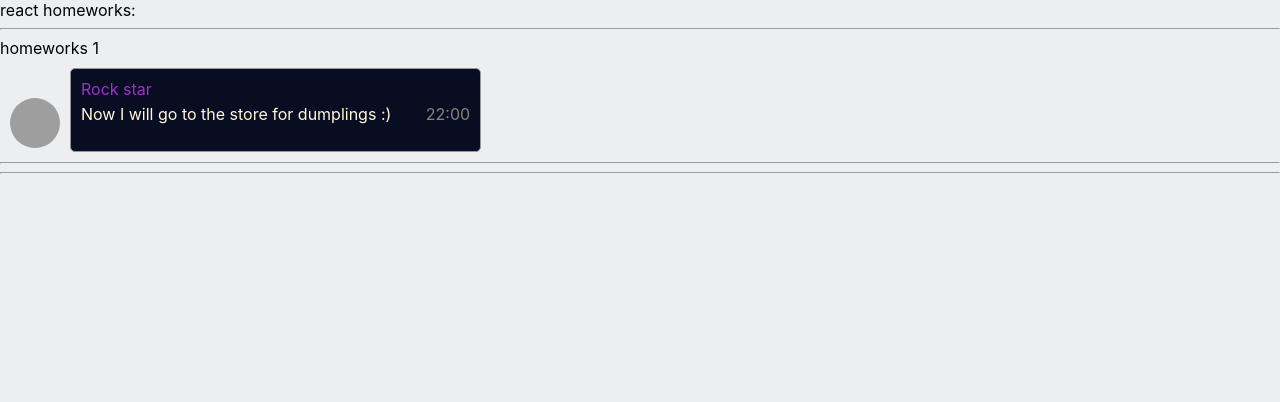
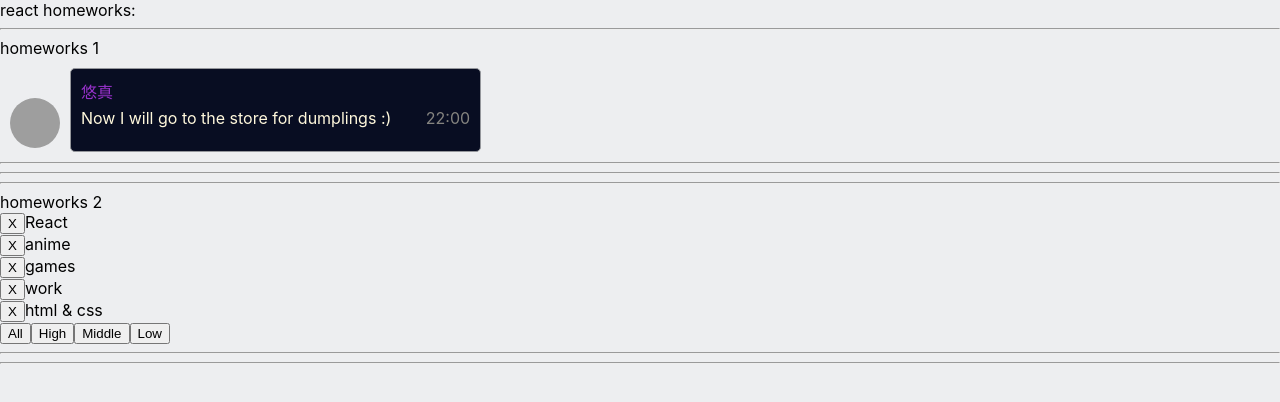
Before and after one commit to Aleksandr-mvp/homeworks, a React (Create React App) app: page / in a window 1280 px wide. Shown: the top 402 px of the page. Built offline with nearby package versions, Linux system fonts and the light colour scheme; grey boxes are pictures that could not be loaded.

Commit message:
added tasks

```diff
--- a/src/p1-main/m1-ui/u1-app/App.tsx
+++ b/src/p1-main/m1-ui/u1-app/App.tsx
@@ -1,13 +1,14 @@
 import React from 'react'
 import s from './App.module.css'
 import HW1 from '../../../p2-homeworks/h1/HW1'
+import HW2 from "../../../p2-homeworks/h2/HW2";
 
 function App() {
     return (
         <div className={s.App}>
             <div>react homeworks:</div>
             <HW1/>
-            {/*<HW2/>*/}
+            <HW2/>
             {/*<HW3/>*/}
             {/*<HW4/>*/}
             {/*<HW5/>*/}
--- a/src/p2-homeworks/h1/HW1.tsx
+++ b/src/p2-homeworks/h1/HW1.tsx
@@ -3,7 +3,7 @@ import Message from "./Message";
 
 const messageData = {
     avatar: 'https://cdn1.ozone.ru/s3/multimedia-y/6045529018.jpg',
-    name: 'Rock star',
+    name: '悠真',
     message: 'Now I will go to the store for dumplings :)',
     time: '22:00',
 }
--- a/src/p2-homeworks/h2/Affair.tsx
+++ b/src/p2-homeworks/h2/Affair.tsx
@@ -1,19 +1,22 @@
 import React from 'react'
+import {TaskType} from "./HW2";
 
 type AffairPropsType = {
     // key не нужно типизировать
-    affair: any // need to fix any
-    deleteAffairCallback: any // need to fix any
+    affair: TaskType
+    deleteAffairCallback: (_id: number) => void
 }
 
 function Affair(props: AffairPropsType) {
-    const deleteCallback = () => {}// need to fix
+    const deleteCallback = () => {
+        props.deleteAffairCallback(props.affair._id)
+    }// need to fix
 
     return (
         <div>
-            // show some text
+            <button onClick={deleteCallback}>X</button>
 
-            <button onClick={deleteCallback}>X</button>
+            {props.affair.name}
         </div>
     )
 }
--- a/src/p2-homeworks/h2/Affairs.tsx
+++ b/src/p2-homeworks/h2/Affairs.tsx
@@ -1,15 +1,15 @@
 import React from 'react'
 import Affair from './Affair'
-import {AffairType} from './HW2'
+import {AffairType, FilterType, TaskType} from './HW2'
 
 type AffairsPropsType = { // need to fix any
-    data: any
-    setFilter: any
-    deleteAffairCallback: any
+    data: AffairType
+    setFilter: (value: FilterType) => void
+    deleteAffairCallback: (_id: number) => void
 }
 
 function Affairs(props: AffairsPropsType) {
-    const mappedAffairs = props.data.map((a: AffairType) => (
+    const mappedAffairs = props.data.map((a: TaskType) => (
         <Affair // should work
             key={a._id} // кеи ОБЯЗАТЕЛЬНЫ в 99% - так что лучше их писать всегда при создании компонент в мапе
             affair={a}
@@ -17,10 +17,10 @@ function Affairs(props: AffairsPropsType) {
         />
     ))
 
-    const setAll = () => {} // need to fix
-    const setHigh = () => {}
-    const setMiddle = () => {}
-    const setLow = () => {}
+    const setAll = () => props.setFilter('all')
+    const setHigh = () => props.setFilter('low')
+    const setMiddle = () => props.setFilter('high')
+    const setLow = () => props.setFilter('middle')
 
     return (
         <div>
--- a/src/p2-homeworks/h2/HW2.tsx
+++ b/src/p2-homeworks/h2/HW2.tsx
@@ -2,12 +2,19 @@ import React, {useState} from 'react'
 import Affairs from './Affairs'
 
 // types
-export type AffairPriorityType = any // need to fix any
-export type AffairType = any // need to fix any
+export type TaskType = {
+    _id: number
+    name: string
+    priority: string
+}
+
+export type AffairPriorityType = 'high' | 'low' | 'middle'
+export type AffairType = Array<TaskType>
 export type FilterType = 'all' | AffairPriorityType
 
+
 // constants
-const defaultAffairs: any = [ // need to fix any
+const defaultAffairs: AffairType = [
     {_id: 1, name: 'React', priority: 'high'},
     {_id: 2, name: 'anime', priority: 'low'},
     {_id: 3, name: 'games', priority: 'low'},
@@ -16,20 +23,29 @@ const defaultAffairs: any = [ // need to fix any
 ]
 
 // pure helper functions
-export const filterAffairs = (affairs: any, filter: any): any => { // need to fix any
-    if (filter === 'all') return affairs
-    else return // need to fix
+export const filterAffairs = (affairs: AffairType, filter: FilterType): AffairType => {
+    if (filter === 'all') {
+        return affairs
+    } else if (filter === 'high') {
+        return affairs.filter(f => f.priority === 'high')
+    } else if (filter === 'low') {
+        return affairs.filter(f => f.priority === 'low')
+    } else if (filter === 'middle') {
+        return affairs.filter(f => f.priority === 'middle')
+    } else {
+        return affairs
+    }
 }
-export const deleteAffair = (affairs: any, _id: any): any => { // need to fix any
-    return // need to fix
+export const deleteAffair = (affairs: AffairType, _id: number): AffairType => {
+    return affairs.filter(f => f._id !== _id)
 }
 
 function HW2() {
-    const [affairs, setAffairs] = useState<any>(defaultAffairs) // need to fix any
+    const [affairs, setAffairs] = useState<Array<TaskType>>(defaultAffairs)
     const [filter, setFilter] = useState<FilterType>('all')
 
     const filteredAffairs = filterAffairs(affairs, filter)
-    const deleteAffairCallback = (_id: any) => setAffairs(deleteAffair(affairs, _id)) // need to fix any
+    const deleteAffairCallback = (_id: number) => setAffairs(deleteAffair(affairs, _id))
 
     return (
         <div>
```
